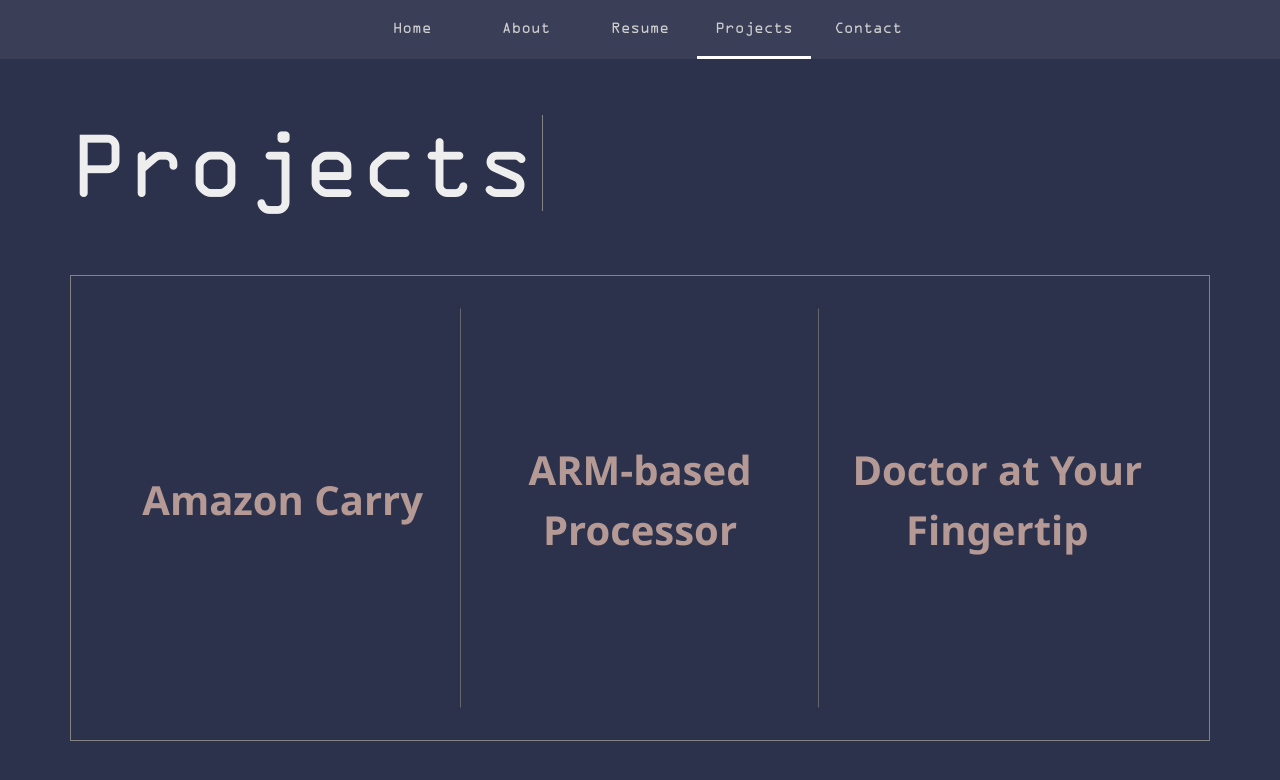
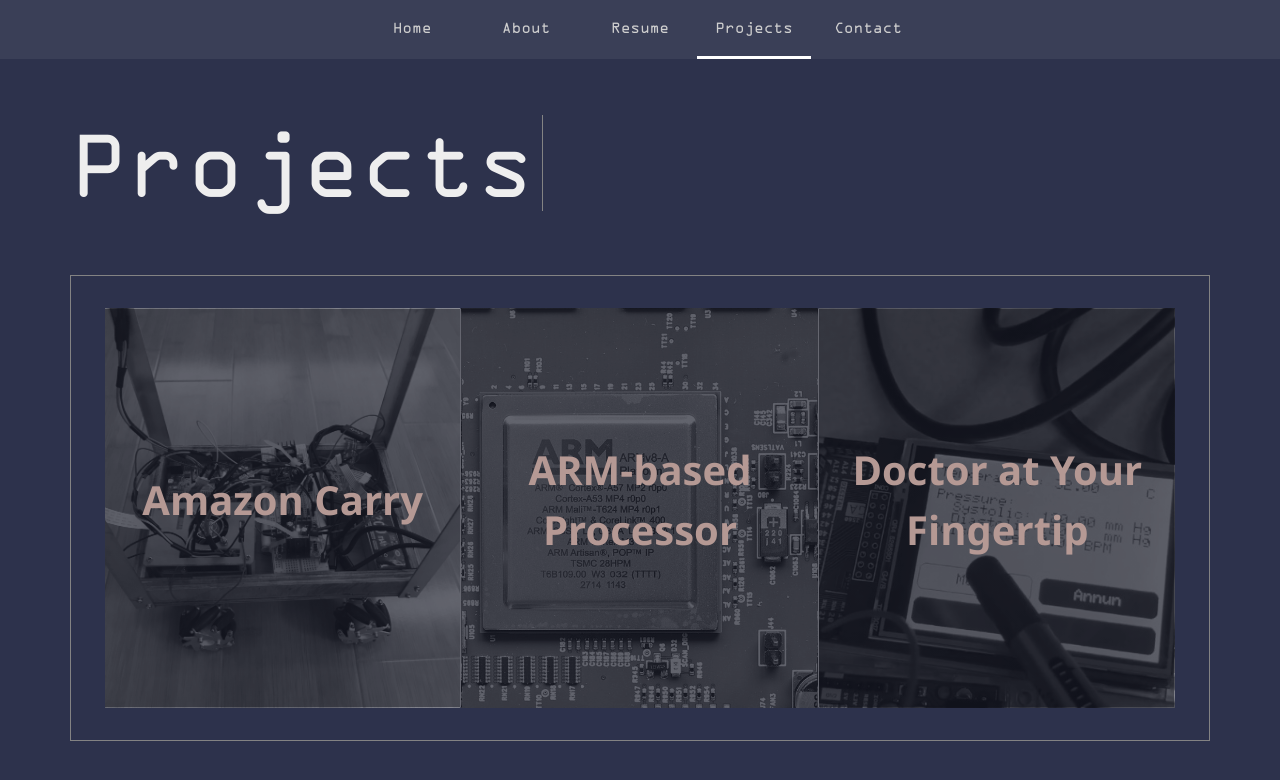
Before and after one commit to EuntaeKi/PersonalWebsite, a React (Create React App) app: page /projects in a window 1280 px wide. Shown: the top 780 px of the page. Built offline with nearby package versions, Linux system fonts and the light colour scheme; a web font is replaced by a local one.

Commit message:
Projects Overlay UI Design Finished

```diff
--- a/src/components/Projects.css
+++ b/src/components/Projects.css
@@ -24,7 +24,7 @@
     background-position: center;
 }
 
-.arm-proc {
+.arm-processor {
     background: linear-gradient( rgba(0, 0, 0, 0.5), rgba(0, 0, 0, 0.5) ), url('../img/ARM_Background_BW.jpg');
     background-position: center;
 }
@@ -140,6 +140,7 @@
 }
 
 .overlay-content-image {
-    height: 100%;
+    width: 80%;
     margin: 0 auto;
+    align-self: center;
 }
--- a/src/components/Projects.js
+++ b/src/components/Projects.js
@@ -46,13 +46,13 @@
     let overlayVar;
 
     switch(this.state.project) {
-      case "amazonCarry":
+      case "amazon-carry":
         overlayVar = "Amazon carry"
         break;
-      case "armProcessor":
+      case "arm-processor":
         overlayVar = "ARM Processor"
         break;
-      case "doctorFingertip":
+      case "doctor-fingertip":
         overlayVar = "Doctor at Your Fingertip"
         break;
       default:
@@ -103,13 +103,13 @@
   componentDidMount() {
     switch (this.props.btnDesc) {
       case "Amazon Carry":
-        this.setState({btnType: "amazonCarry"});
+        this.setState({btnType: "amazon-carry"});
         break;
       case "Doctor at Your Fingertip":
-        this.setState({btnType: "doctorFingertip"});
+        this.setState({btnType: "doctor-fingertip"});
         break;
       case "ARM-based Processor":
-        this.setState({btnType: "armProcessor"});
+        this.setState({btnType: "arm-processor"});
         break;
       default:
         this.setState({btnType: ""});
--- a/src/components/ProjectsData.js
+++ b/src/components/ProjectsData.js
@@ -1,17 +1,17 @@
 export const exData = {
-    "amazonCarry": {
+    "amazon-carry": {
         "header": ["Project Requirement", "System Requirement", "Design", "Prototype", "Feedback", "End Product"],
         "content": ["Content-1", "Content-2", "Content-3", "Content-4", "Content-5", "Content-6"],
         "image": [require("../img/Amazon_Carry_Use_Diagram.png"), "Image-2", "", "Image-4", "Image-5", "Image-6"],
         "imageAlt": [ "Amazon Carry Use Diagram", "Image-2", "", "Image-4", "Image-5", "Image-6"]
     },
-    "armProcessor": {
+    "arm-processor": {
         "header": ["Project Requirement", "System Requirement", "Design", "Feedback", "End Project"],
         "content": ["Content-1", "Content-2", "Content-3", "Content-4", "Content-5"],
         "image": ["Image-1", "Image-2", "Image-3", "Image-4", "Image-5"],
         "imageAlt": ["Image-Alt-1", "Image-2", "", "Image-4", "Image-5", "Image-6"]
     },
-    "doctorFingertip": {
+    "doctor-fingertip": {
         "header": ["Project Requirement", "System Requirement", "Design", "Prototype", "Feedback", "End Product"],
         "content": ["Content-1", "Content-2", "Content-3", "Content-4", "Content-5", "Content-6"],
         "image": ["Image-1", "Image-2", "Image-3", "Image-4", "Image-5", "Image-6"],
```
